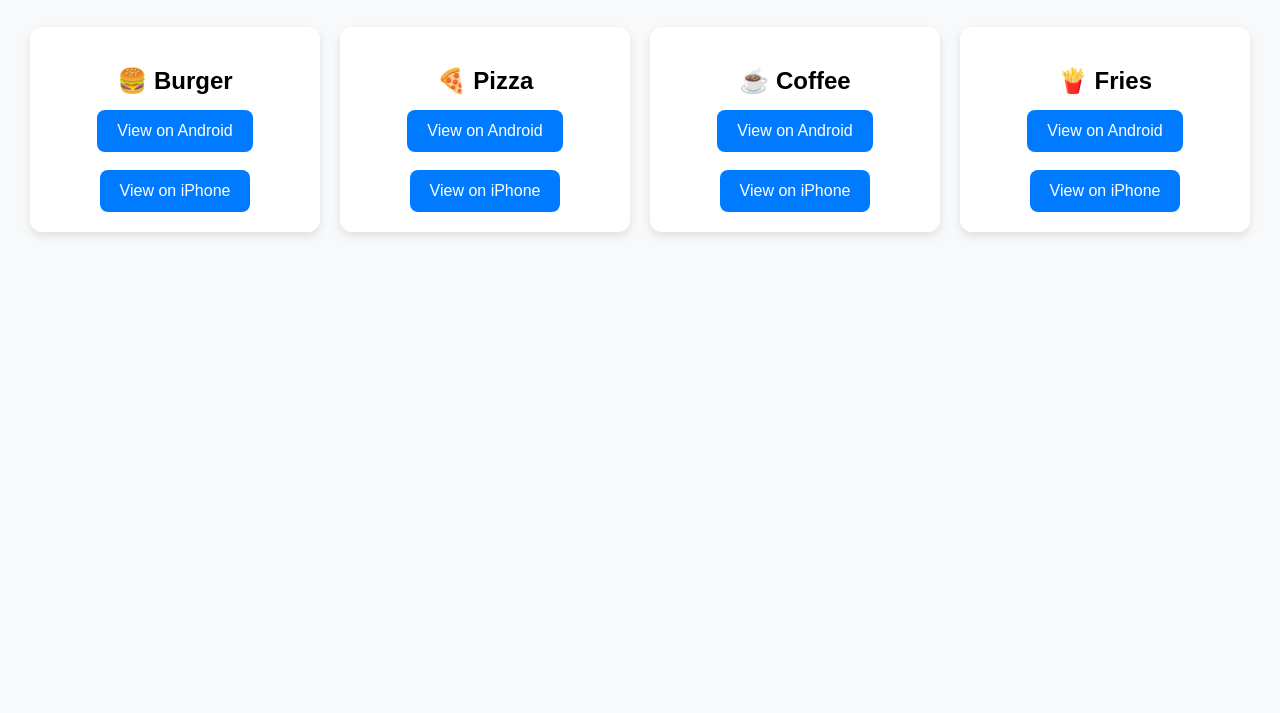
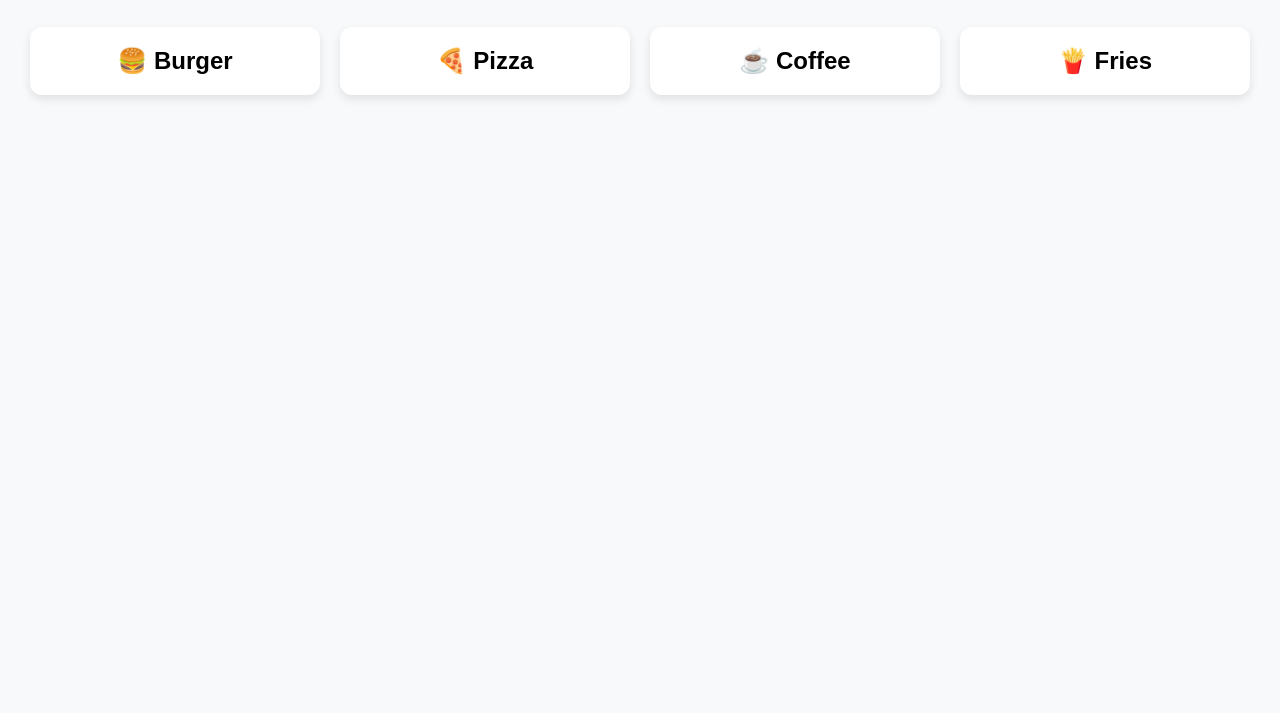
Before and after one commit to udfbhvhgb65151/digital-menu, a plain HTML site: page index.html in a window 1280 px wide. Shown: the part 87-800 px from the top of the page. Drawn offline with Linux system fonts and the light colour scheme.

Commit message:
Update index.html

```diff
--- a/index.html
+++ b/index.html
@@ -24,76 +24,50 @@
       padding: 20px;
       border-radius: 12px;
       box-shadow: 0 4px 10px rgba(0,0,0,0.1);
+      cursor: pointer;
+      transition: transform 0.2s;
+    }
+    .item:hover {
+      transform: scale(1.05);
     }
     .item h2 {
-      margin-bottom: 15px;
-    }
-    a {
-      display: inline-block;
-      padding: 12px 20px;
-      background: #007bff;
-      color: white;
-      text-decoration: none;
-      border-radius: 8px;
-      transition: 0.3s;
-    }
-    a:hover {
-      background: #0056b3;
+      margin: 0;
     }
   </style>
+  <script>
+    function openAR(modelName) {
+      const isIOS = /iPhone|iPad|iPod/i.test(navigator.userAgent);
+
+      if (isIOS) {
+        // iOS → Quick Look with .usdz
+        window.location.href = `https://udfbhvhgb65151.github.io/digital-menu/${modelName}.usdz`;
+      } else {
+        // Android → Scene Viewer with .glb
+        window.location.href = `intent://arvr.google.com/scene-viewer/1.0?file=https://udfbhvhgb65151.github.io/digital-menu/${modelName}.glb#Intent;scheme=https;package=com.google.android.googlequicksearchbox;action=android.intent.action.VIEW;end;`;
+      }
+    }
+  </script>
 </head>
 <body>
 
-  <h1>🍽 Digital Menu - View in AR</h1>
+  <h1>🍽 Digital Menu (Tap to View in AR)</h1>
 
   <div class="menu">
 
-    <!-- Burger -->
-    <div class="item">
+    <div class="item" onclick="openAR('burger')">
       <h2>🍔 Burger</h2>
-      <a href="intent://arvr.google.com/scene-viewer/1.0?file=https://udfbhvhgb65151.github.io/digital-menu/burger.glb#Intent;scheme=https;package=com.google.android.googlequicksearchbox;action=android.intent.action.VIEW;S.browser_fallback_url=https://udfbhvhgb65151.github.io/digital-menu/burger.glb;end;">
-        View on Android
-      </a>
-      <br><br>
-      <a href="https://udfbhvhgb65151.github.io/digital-menu/burger.usdz">
-        View on iPhone
-      </a>
     </div>
 
-    <!-- Pizza -->
-    <div class="item">
+    <div class="item" onclick="openAR('pizza')">
       <h2>🍕 Pizza</h2>
-      <a href="intent://arvr.google.com/scene-viewer/1.0?file=https://udfbhvhgb65151.github.io/digital-menu/pizza.glb#Intent;scheme=https;package=com.google.android.googlequicksearchbox;action=android.intent.action.VIEW;S.browser_fallback_url=https://udfbhvhgb65151.github.io/digital-menu/pizza.glb;end;">
-        View on Android
-      </a>
-      <br><br>
-      <a href="https://udfbhvhgb65151.github.io/digital-menu/pizza.usdz">
-        View on iPhone
-      </a>
     </div>
 
-    <!-- Coffee -->
-    <div class="item">
+    <div class="item" onclick="openAR('coffee')">
       <h2>☕ Coffee</h2>
-      <a href="intent://arvr.google.com/scene-viewer/1.0?file=https://udfbhvhgb65151.github.io/digital-menu/coffee.glb#Intent;scheme=https;package=com.google.android.googlequicksearchbox;action=android.intent.action.VIEW;S.browser_fallback_url=https://udfbhvhgb65151.github.io/digital-menu/coffee.glb;end;">
-        View on Android
-      </a>
-      <br><br>
-      <a href="https://udfbhvhgb65151.github.io/digital-menu/coffee.usdz">
-        View on iPhone
-      </a>
     </div>
 
-    <!-- Fries -->
-    <div class="item">
+    <div class="item" onclick="openAR('fries')">
       <h2>🍟 Fries</h2>
-      <a href="intent://arvr.google.com/scene-viewer/1.0?file=https://udfbhvhgb65151.github.io/digital-menu/fries.glb#Intent;scheme=https;package=com.google.android.googlequicksearchbox;action=android.intent.action.VIEW;S.browser_fallback_url=https://udfbhvhgb65151.github.io/digital-menu/fries.glb;end;">
-        View on Android
-      </a>
-      <br><br>
-      <a href="https://udfbhvhgb65151.github.io/digital-menu/fries.usdz">
-        View on iPhone
-      </a>
     </div>
 
   </div>
```
